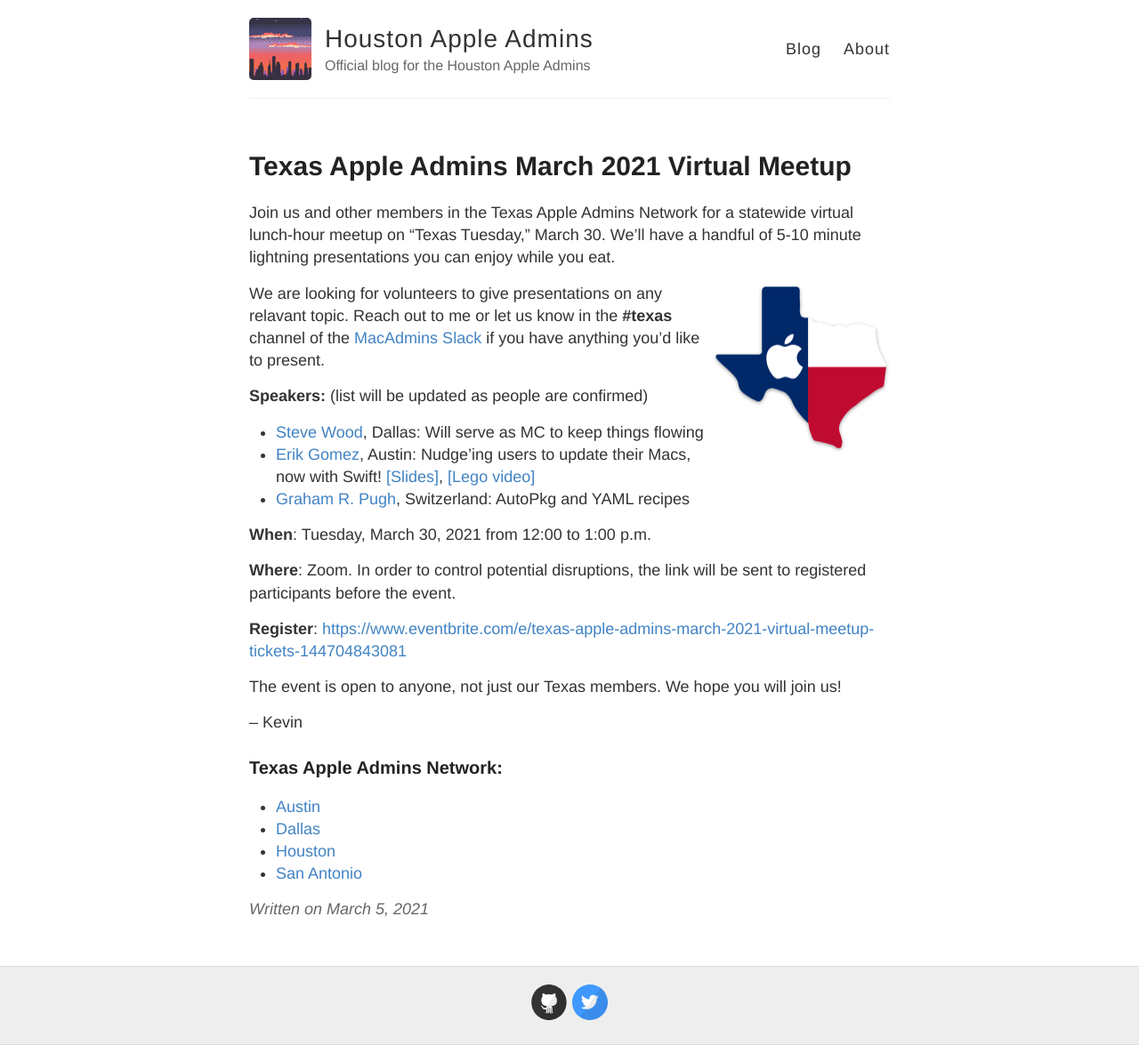
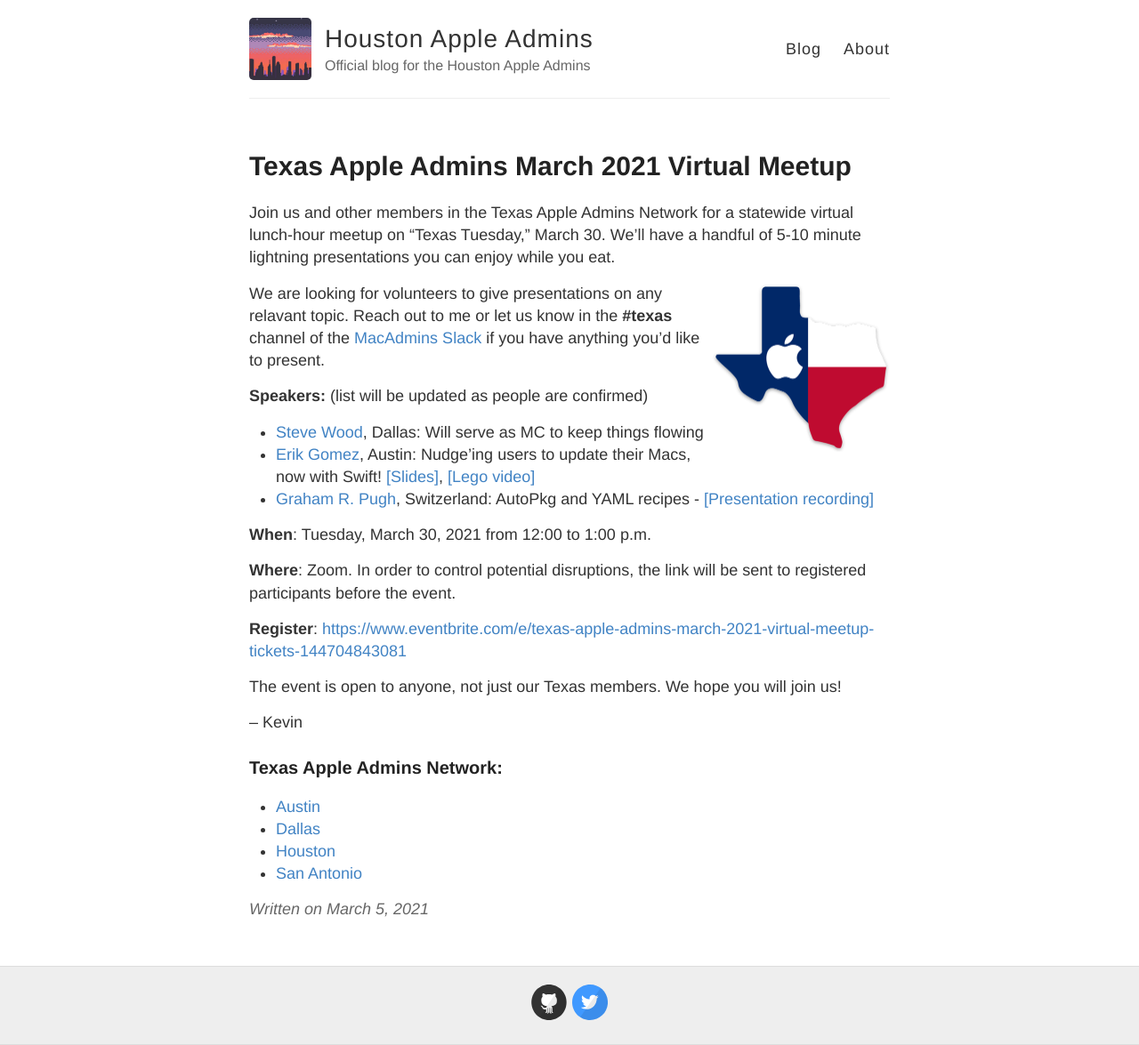
Before and after one commit to houstonappleadmins/houstonappleadmins.github.io, a Jekyll site: the page built from _posts/2021-03-05-Mar2021-TexasAppleAdminsVirtual.md, in a window 1280 px wide. Shown: the whole page at 89% size. Built offline with Jekyll 4.4.1, drawn with Linux system fonts in a browser that asks for light colours; our own code applies the rules of GitHub Pages for plain Markdown files.

Commit message:
Added yaml - plist preso link

```diff
--- a/_posts/2021-03-05-Mar2021-TexasAppleAdminsVirtual.md
+++ b/_posts/2021-03-05-Mar2021-TexasAppleAdminsVirtual.md
@@ -13,7 +13,7 @@
 
 * [Steve Wood](https://geekygordo.com), Dallas: Will serve as MC to keep things flowing
 * [Erik Gomez](https://blog.eriknicolasgomez.com), Austin: Nudge'ing users to update their Macs, now with Swift! [[Slides]](https://blog.eriknicolasgomez.com/media/pdf/nudge_swift_texas_macadmins_03_2021.pdf), [[Lego video]](https://www.youtube.com/watch?v=hhetHevnoWI)
-* [Graham R. Pugh](https://grahamrpugh.com), Switzerland: AutoPkg and YAML recipes
+* [Graham R. Pugh](https://grahamrpugh.com), Switzerland: AutoPkg and YAML recipes - [[Presentation recording]](https://grahamrpugh.com/2021/03/30/texas-apple-admins-presentation-yaml.html)
 
 **When**: Tuesday, March 30, 2021 from 12:00 to 1:00 p.m.
 
```
